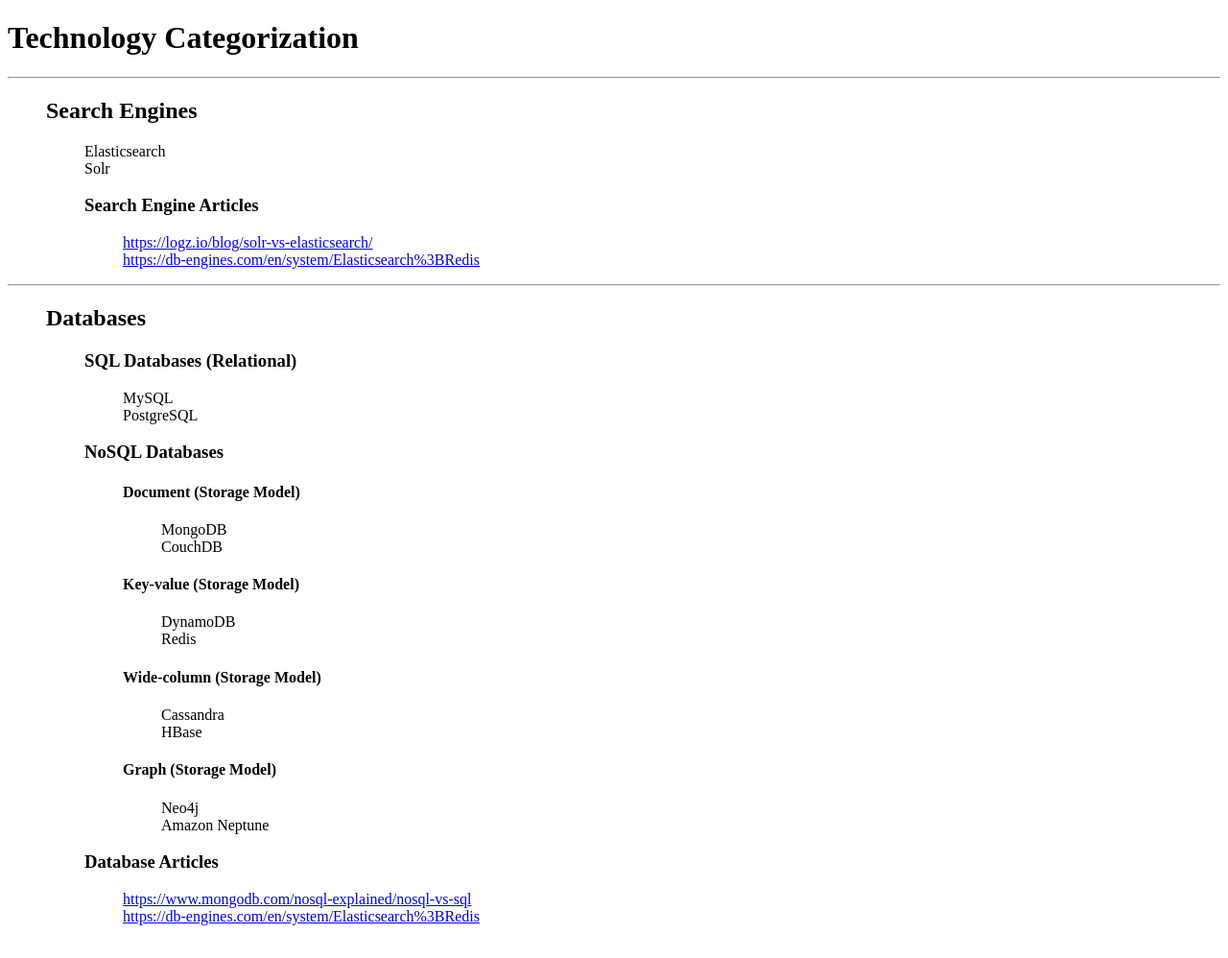
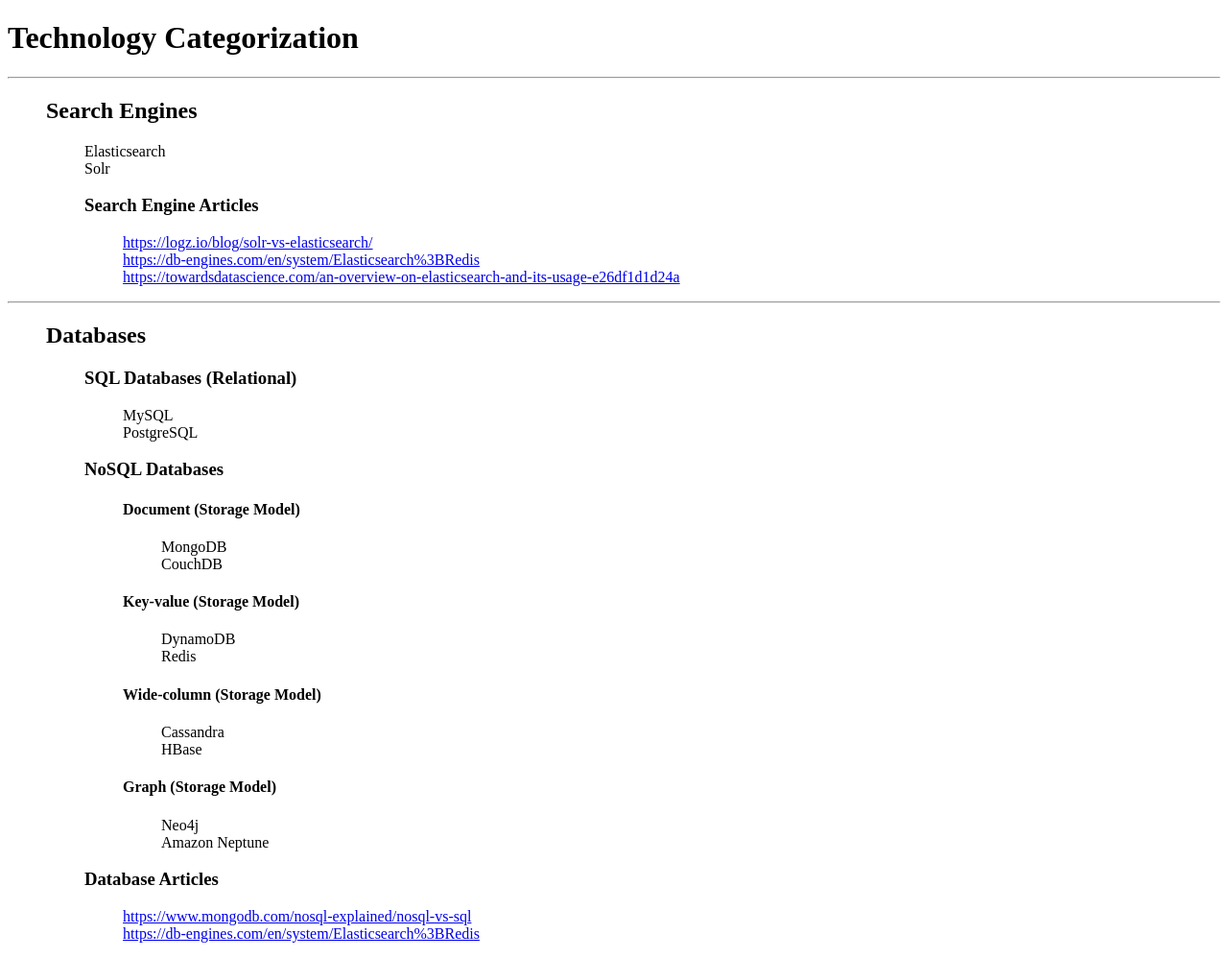
Before and after one commit to brgibson/www, a Jekyll site: the page built from technology-categorization/index.html, in a window 1280 px wide. Shown: the whole page at 96% size. Built offline with Jekyll 4.4.1, drawn with Linux system fonts in a browser that asks for light colours.

Commit message:
technology categorization - adding another elastic search link

```diff
--- a/technology-categorization/index.html
+++ b/technology-categorization/index.html
@@ -40,6 +40,8 @@
         <ul>
             <li><a href="https://logz.io/blog/solr-vs-elasticsearch/">https://logz.io/blog/solr-vs-elasticsearch/</a></li>
             <li><a href="https://db-engines.com/en/system/Elasticsearch%3BRedis">https://db-engines.com/en/system/Elasticsearch%3BRedis</a></li>
+            <li><a href="https://towardsdatascience.com/an-overview-on-elasticsearch-and-its-usage-e26df1d1d24a">https://towardsdatascience.com/an-overview-on-elasticsearch-and-its-usage-e26df1d1d24a</a></li>
+
         </ul>
     </section>
 </section>
```
